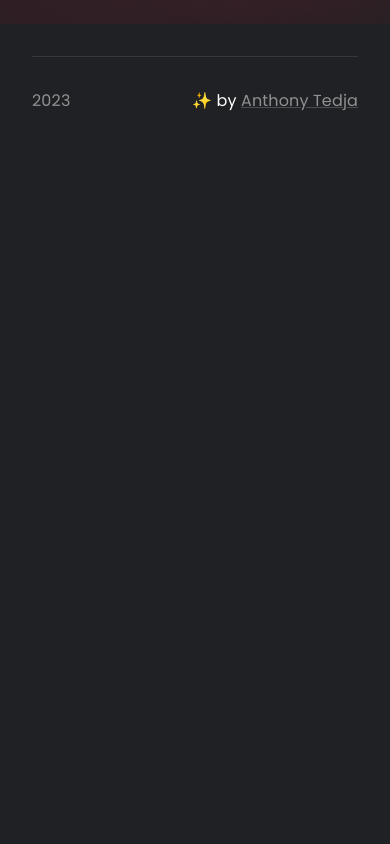
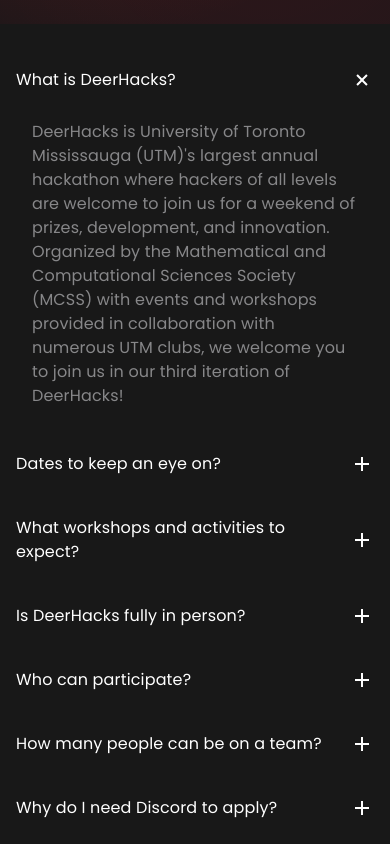
Before and after one commit to utmmcss/deerhacks, a Next.js app: page / in a window 390 px wide. Shown: the part 820-1664 px from the top of the page. Before the commit the page ends 981 px from the top, so only its background shows below. Built offline with nearby package versions, Linux system fonts and the light colour scheme; no server answers.

Commit message:
MCSS-8: Add FAQ Section (#9)

```diff
--- /dev/null
+++ b/components/FAQ/index.tsx
@@ -0,0 +1,135 @@
+import AddIcon from '@mui/icons-material/Add';
+import Accordion from '@mui/material/Accordion';
+import AccordionDetails from '@mui/material/AccordionDetails';
+import AccordionSummary from '@mui/material/AccordionSummary';
+import Box from '@mui/material/Box';
+import Container from '@mui/material/Container';
+import Typography from '@mui/material/Typography';
+
+const FAQ = () => {
+  return (
+    <Container id="faq">
+      <Box
+        component="div"
+        display="flex"
+        flexDirection={{ xs: 'column', md: 'row' }}
+        gap={{ xs: '1rem', md: '4rem' }}
+      >
+        <Box component="div" display="flex" flexDirection="column" gap="1rem">
+          <Accordion defaultExpanded>
+            <AccordionSummary expandIcon={<AddIcon />}>
+              <Typography>What is DeerHacks?</Typography>
+            </AccordionSummary>
+            <AccordionDetails>
+              <Typography>
+                DeerHacks is University of Toronto Mississauga (UTM)'s largest annual hackathon
+                where hackers of all levels are welcome to join us for a weekend of prizes,
+                development, and innovation. Organized by the Mathematical and Computational
+                Sciences Society (MCSS) with events and workshops provided in collaboration with
+                numerous UTM clubs, we welcome you to join us in our third iteration of DeerHacks!
+              </Typography>
+            </AccordionDetails>
+          </Accordion>
+          <Accordion>
+            <AccordionSummary expandIcon={<AddIcon />}>
+              <Typography>Dates to keep an eye on?</Typography>
+            </AccordionSummary>
+            <AccordionDetails>
+              <Typography>
+                Our tentative schedule for DeerHacks is the weekend of February 16 - 18, 2024. Keep
+                an eye on this page and our socials (@deerhacks) for any updates including when
+                registration opens for hackers, mentors, and volunteers.
+              </Typography>
+            </AccordionDetails>
+          </Accordion>
+          <Accordion>
+            <AccordionSummary expandIcon={<AddIcon />}>
+              <Typography>What workshops and activities to expect?</Typography>
+            </AccordionSummary>
+            <AccordionDetails>
+              <Typography>
+                Participants will be able to attend workshops, competitions, and fun activities to
+                enjoy throughout the hackathon. Previously, we have hosted workshops on topics such
+                as machine learning, game development, and 3D printing, along with a range of
+                activities from CTFs to VR demos. Participants will also have the opportunity to
+                present their final project to a panel of experienced judges and industry veterans.
+                DeerHacks will enable you to learn something new, network and build connections!
+              </Typography>
+            </AccordionDetails>
+          </Accordion>
+          <Accordion>
+            <AccordionSummary expandIcon={<AddIcon />}>
+              <Typography>Is DeerHacks fully in person?</Typography>
+            </AccordionSummary>
+            <AccordionDetails>
+              <Typography>
+                DeerHacks aims to provide hackers with the best experience and we believe an all
+                in-person event best reflects this virtue. Although it is not mandatory to stay on
+                campus for the full duration, we highly recommend attending our events.{' '}
+                <b>You must be present</b> for registration during the event kickoff and the judging
+                period at the end of the hackathon to be eligible for prize contention.
+              </Typography>
+            </AccordionDetails>
+          </Accordion>
+        </Box>
+        <Box component="div" display="flex" flexDirection="column" gap="1rem">
+          <Accordion>
+            <AccordionSummary expandIcon={<AddIcon />}>
+              <Typography>Who can participate?</Typography>
+            </AccordionSummary>
+            <AccordionDetails>
+              <Typography>
+                DeerHacks is targeted towards students who are 18 years or older of all skill levels
+                who are eager to learn and meet new people. Hackers must be enrolled in a post
+                secondary institution, but not limited to University of Toronto, to be eligible for
+                registration.
+              </Typography>
+            </AccordionDetails>
+          </Accordion>
+          <Accordion>
+            <AccordionSummary expandIcon={<AddIcon />}>
+              <Typography>How many people can be on a team?</Typography>
+            </AccordionSummary>
+            <AccordionDetails>
+              <Typography>
+                Hackers may work individually or in teams of up to 4 people. Teams can be formed
+                before or during the event where we will be hosting networking sessions to help you
+                find teammates. All team members must be registered for the hackathon to be eligible
+                for prizes.
+              </Typography>
+            </AccordionDetails>
+          </Accordion>
+          <Accordion>
+            <AccordionSummary expandIcon={<AddIcon />}>
+              <Typography>Why do I need Discord to apply?</Typography>
+            </AccordionSummary>
+            <AccordionDetails>
+              <Typography>
+                Having a Discord account is mandatory for registration as Discord is our primary
+                platform for authentication and communication. Discord authentication provides a
+                seamless experience between your DeerHacks dashboard and our Discord server. Our
+                server will enable you to receive hackathon updates and access to our network of
+                mentors and participants.
+              </Typography>
+            </AccordionDetails>
+          </Accordion>
+          <Accordion>
+            <AccordionSummary expandIcon={<AddIcon />}>
+              <Typography>What do I need for DeerHacks?</Typography>
+            </AccordionSummary>
+            <AccordionDetails>
+              <Typography>
+                Along with joining our Discord server, you will need a GitHub and Devpost account
+                under your name to be in contention of the hackathon prizes. Most importantly, bring
+                a sleeping bag to get comfy, and don't worry about getting hungry; We will provide
+                all the food and accommodation throughout the entire event!
+              </Typography>
+            </AccordionDetails>
+          </Accordion>
+        </Box>
+      </Box>
+    </Container>
+  );
+};
+
+export default FAQ;
--- a/components/Footer/index.tsx
+++ b/components/Footer/index.tsx
@@ -1,27 +1,50 @@
+import InstagramIcon from '@mui/icons-material/Instagram';
+import LinkedInIcon from '@mui/icons-material/LinkedIn';
 import Box from '@mui/material/Box';
 import Container from '@mui/material/Container';
 import Divider from '@mui/material/Divider';
 import Grid from '@mui/material/Grid';
 import Link from '@mui/material/Link';
+import Tooltip from '@mui/material/Tooltip';
 import Typography from '@mui/material/Typography';
 
 const Footer = () => {
   return (
-    <Box component="footer">
-      <Container sx={{ flexDirection: 'column' }}>
+    <Box component="footer" id="footer">
+      <Container sx={{ flexDirection: 'column', pt: 2 }}>
         <Divider />
-        <Grid container justifyContent="space-between" alignItems="center" p="1rem 0">
-          <Box component="div" display="inline-flex" gap="2rem">
-            <Typography color="secondary" variant="body1" display={{ xs: 'none', sm: 'initial' }}>
+        <Grid container justifyContent="space-between" alignItems="center" p="1rem 0" gap="2rem">
+          <Box
+            component="div"
+            display="inline-flex"
+            gap={{ xs: '1rem 1.5rem', sm: '2rem' }}
+            alignItems="center"
+            flexWrap="wrap"
+          >
+            <Typography color="secondary" variant="body1">
               DeerHacks © 2024
             </Typography>
-            <Link href="https://2023.deerhacks.ca">2023</Link>
+            <Tooltip title="DeerHacks 2023" placement="top">
+              <Link href="https://2023.deerhacks.ca">2023</Link>
+            </Tooltip>
+            <Tooltip title="Instagram" placement="top">
+              <Link href="https://instagram.com/deerhacks" target="_blank" display="flex">
+                <InstagramIcon />
+              </Link>
+            </Tooltip>
+            <Tooltip title="LinkedIn" placement="top">
+              <Link href="https://linkedin.com/showcase/deerhacks" target="_blank" display="flex">
+                <LinkedInIcon />
+              </Link>
+            </Tooltip>
           </Box>
           <Box component="div" display="inline-flex">
             ✨ by&nbsp;
-            <Link href="https://github.com/anthonytedja" underline="always">
-              Anthony Tedja
-            </Link>
+            <Tooltip title="Shameless Plug" placement="top">
+              <Link href="https://github.com/anthonytedja" underline="always">
+                Anthony Tedja
+              </Link>
+            </Tooltip>
           </Box>
         </Grid>
       </Container>
--- a/next.config.js
+++ b/next.config.js
@@ -1,6 +1,9 @@
 /** @type {import('next').NextConfig} */
 const nextConfig = {
   reactStrictMode: true,
+  experimental: {
+    appDir: false,
+  },
 };
 
 module.exports = nextConfig;
--- a/package.json
+++ b/package.json
@@ -13,6 +13,7 @@
   "dependencies": {
     "@emotion/react": "^11.11.1",
     "@emotion/styled": "^11.11.0",
+    "@mui/icons-material": "^5.14.11",
     "@mui/material": "^5.14.8",
     "@react-three/drei": "^9.83.8",
     "@react-three/fiber": "^8.14.1",
--- a/pages/_app.tsx
+++ b/pages/_app.tsx
@@ -51,7 +51,7 @@
           </CssBaseline>
         </ThemeProvider>
       </StyledEngineProvider>
-      {<ReactQueryDevtools />}
+      <ReactQueryDevtools />
     </APIProvider>
   );
 }
--- a/pages/index.tsx
+++ b/pages/index.tsx
@@ -5,6 +5,7 @@
 import Grid from '@mui/material/Grid';
 import Typography from '@mui/material/Typography';
 
+import FAQ from '@/components/FAQ';
 import FullPageLoader from '@/components/FullPageLoader';
 import MNModel from '@/components/MNModel';
 import { useDemoGet } from '@/hooks/useDemoGet';
@@ -80,6 +81,7 @@
           </Typography>
         </Grid>
       </Container>
+      <FAQ />
     </>
   );
 };
--- a/styles/theme.ts
+++ b/styles/theme.ts
@@ -12,10 +12,12 @@
       main: '#FF2424',
     },
     background: {
-      default: '#202124',
+      //default: '#202124',
+      default: '#181818',
     },
     text: {
       primary: '#fff',
+      secondary: '#878789',
     },
   },
   breakpoints: {
@@ -55,6 +57,9 @@
       styleOverrides: {
         body: {
           backgroundColor: base.palette.background.default,
+          '&::-webkit-scrollbar': {
+            display: 'none',
+          },
         },
       },
     },
@@ -112,7 +117,7 @@
           justifyContent: 'center',
           alignItems: 'center',
           position: 'relative',
-          padding: '2rem',
+          padding: '2rem 1rem',
           gap: '1rem',
           ...(ownerState.maxWidth !== false && {
             maxWidth: 1400,
@@ -126,6 +131,61 @@
         }),
       },
     },
+    MuiAccordion: {
+      defaultProps: {
+        square: true,
+        disableGutters: true,
+        elevation: 0,
+      },
+      styleOverrides: {
+        root: {
+          borderRadius: 8,
+          backgroundColor: 'transparent',
+          overflow: 'hidden',
+          '&:before': {
+            display: 'none',
+          },
+        },
+      },
+    },
+    MuiAccordionSummary: {
+      styleOverrides: {
+        root: {
+          padding: '0',
+          gap: '1rem',
+          borderRadius: 8,
+          transition: 'all 0.2s ease',
+          '&:hover, &:focus-visible': {
+            '@media (hover: hover)': {
+              padding: '0 1rem',
+              backgroundColor: 'rgba(255,255,255,0.03)',
+            },
+          },
+        },
+        expandIconWrapper: {
+          color: base.palette.primary.main,
+          transition: 'transform 0.2s ease',
+          '&.Mui-expanded': {
+            transform: 'rotate(-135deg)',
+          },
+        },
+      },
+    },
+    MuiAccordionDetails: {
+      styleOverrides: {
+        root: {
+          padding: '1rem',
+          color: base.palette.text.secondary,
+        },
+      },
+    },
+    MuiCollapse: {
+      styleOverrides: {
+        root: {
+          transition: 'all 0.2s ease',
+        },
+      },
+    },
   },
 });
 
```
Also changed, not shown: components/MNModel/index.tsx (+4 -7 lines), 1 other file (tests, documents, lock files or other folders).
